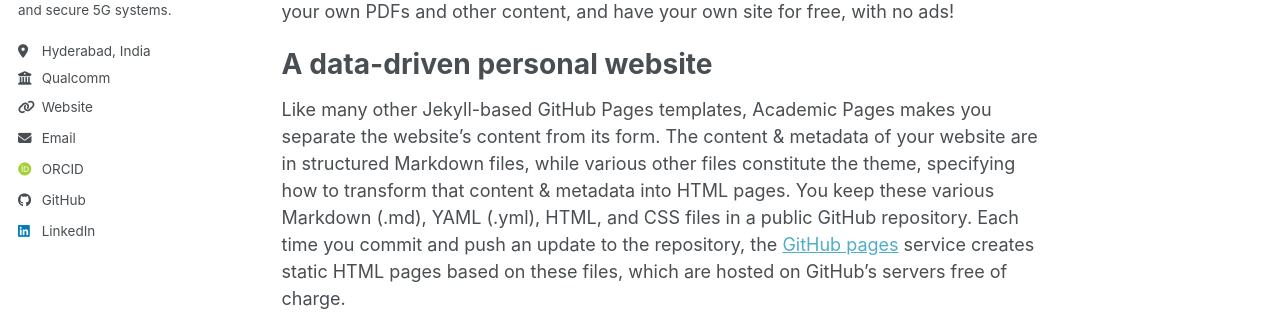
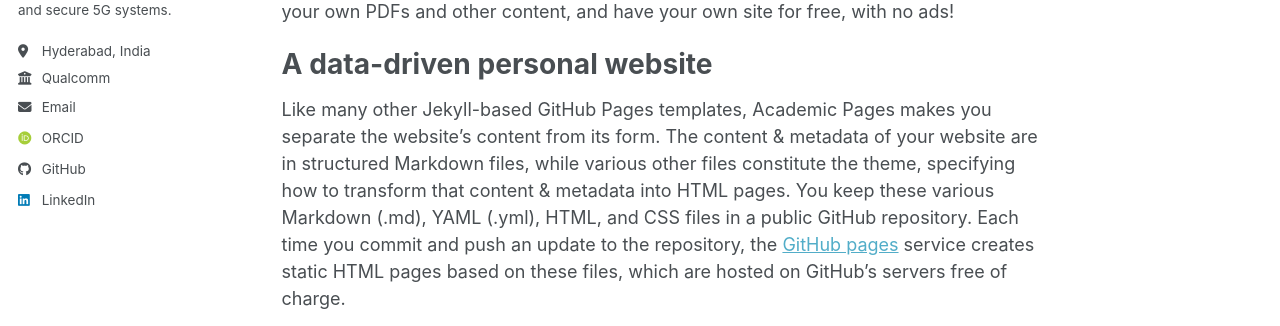
Before and after one commit to sudlaksh/sudlaksh.github.io, a Jekyll site: the page built from _pages/about.md, in a window 1280 px wide. Shown: the part 440-766 px from the top of the page. Built offline with Jekyll 4.4.1, drawn with Linux system fonts in a browser that asks for light colours; some web fonts are replaced; a script bundle is joined from its source files by our own code; library files that are not in the unit come from our copies.

```diff
--- a/_config.yml
+++ b/_config.yml
@@ -17,7 +17,7 @@ author:
   bio              : "Incoming Senior Engineer – Platform Security @ Qualcomm. Working on confidential computing, kernel security, remote attestation, and secure 5G systems."
   location         : "Hyderabad, India"
   employer         : "Qualcomm"
-  uri              : "https://github.com/sudlaksh"
+  #uri              : "https://github.com/sudlaksh"
   email            : "sudhas1728@gmail.com"
 
   # Academic websites
```
